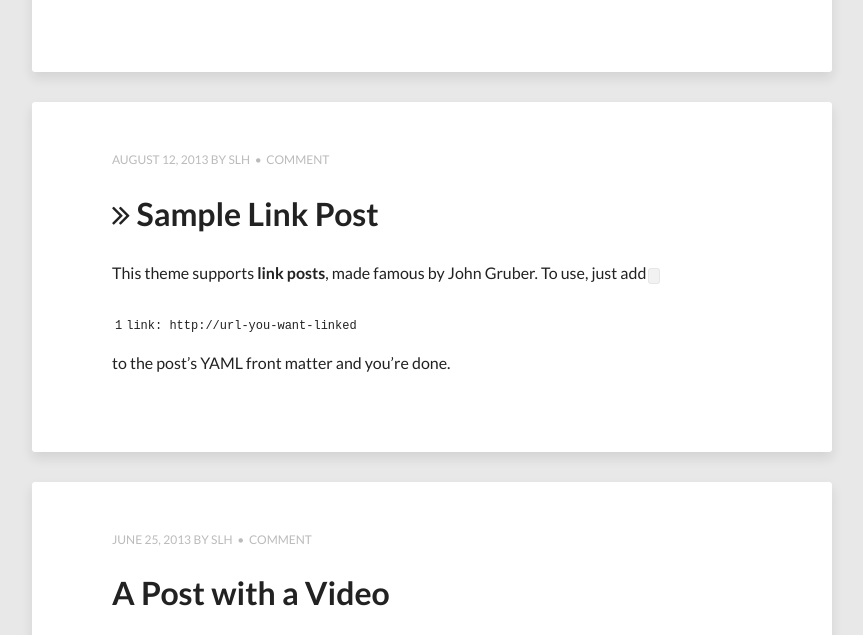
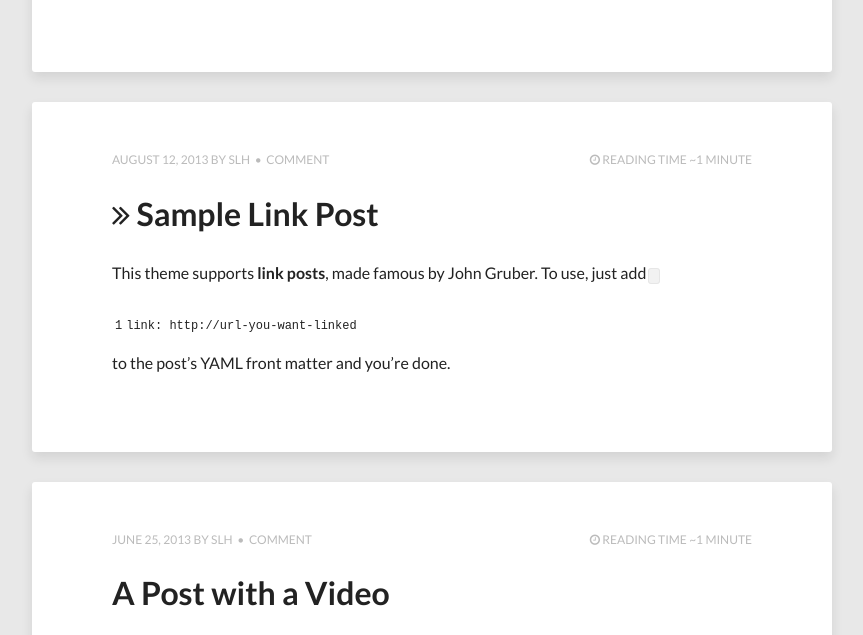
Before and after one commit to geoncheollee/geonblog, a Jekyll site: the page built from index.html, in a window 1280 px wide and 900 px high, scrolled down 6689 px, cut to the strip 108-743 px from the top of the window. Shown: the whole strip, without its empty margins (208-1071 px from the left). Built offline with Jekyll 4.4.1, drawn with Linux system fonts in a browser that asks for light colours; nearby versions of some CDN libraries; the list of posts is cut into pages by our own code; comment, search, counter and statistics services are not loaded; some of the changed text lies outside the part shown.

Commit message:
20141101_hong

```diff
--- a/index.html
+++ b/index.html
@@ -14,6 +14,13 @@ image:
   <header>
     <div class="entry-meta">
       <span class="entry-date date published updated"><time datetime="{{ post.date | date_to_xmlschema }}"><a href="{{ site.url }}{{ post.url }}">{{ post.date | date: "%B %d, %Y" }}</a></time></span><span class="author vcard"><span class="fn"><a href="{{ site.url }}/about/" title="About {{ site.owner.name }}">{{ site.owner.name }}</a></span></span>{% if site.disqus_shortname and post.comments %}&nbsp; &bull; &nbsp;<span class="entry-comments"><a href="{{ site.url }}{{ post.url }}#disqus_thread">Comment</a></span>{% endif %}
+      {% if site.reading_time %}
+      <span class="entry-reading-time pull-right">
+        <i class="fa fa-clock-o"></i>
+        {% assign readtime = post.content | number_of_words | divided_by:site.words_per_minute %}
+        Reading time ~{% if readtime <= 1 %}1 minute{% else %}{{ readtime }} minutes{% endif %}
+      </span><!-- /.entry-reading-time -->
+      {% endif %}
     </div><!-- /.entry-meta -->
     {% if post.link %}
       <h1 class="entry-title"><a href="{{ site.url }}{{ post.url }}" rel="bookmark" title="{{ post.title }}"><i class="fa fa-angle-double-right"></i></a> <a href="{{ post.link }}">{{ post.title }}</a></h1>
```
